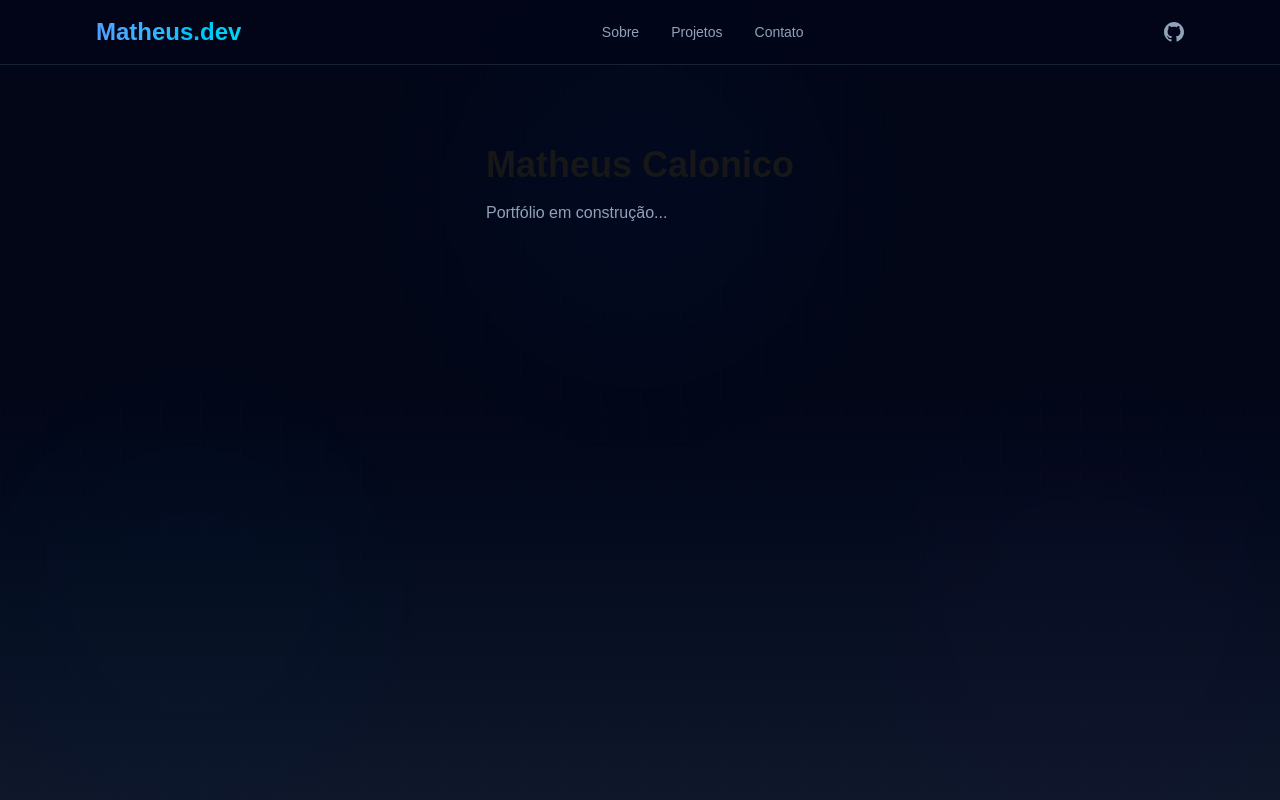
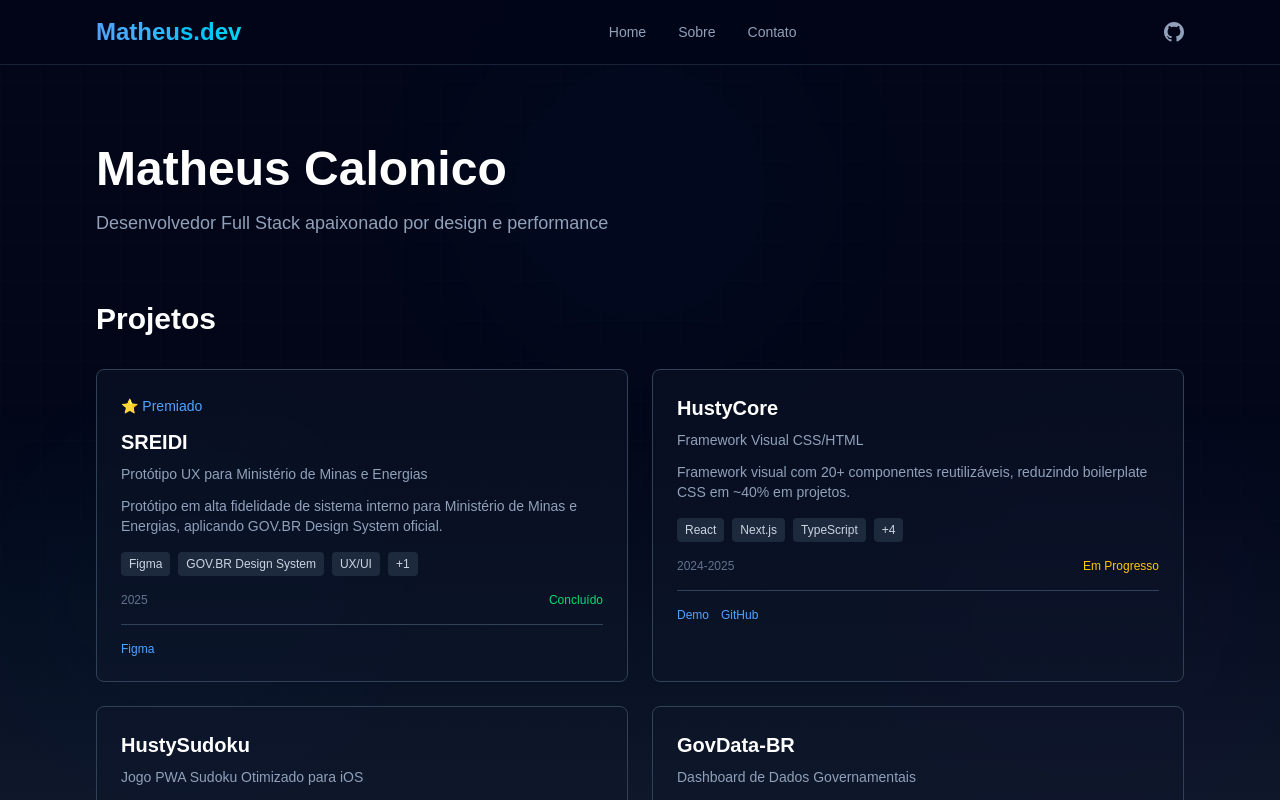
Before and after one commit to Husty-09/portifolio, a Next.js app: page / in a window 1280 px wide. Shown: the top 800 px of the page. Built offline with nearby package versions, Linux system fonts and the light colour scheme.

Commit message:
feat: importar ProjectGrid na home e corrigir layout do Header

```diff
--- a/app/components/Header.tsx
+++ b/app/components/Header.tsx
@@ -9,28 +9,28 @@ export default function Header() {
   return (
     <header className="sticky top-0 z-50 w-full border-b border-slate-700/50 bg-slate-950/80 backdrop-blur-md">
       <nav className="max-w-6xl mx-auto px-4 sm:px-6 lg:px-8 py-4">
-        <div className="flex items-center justify-between">
+        <div className="flex items-center justify-between w-full">
           {/* Logo */}
           <Link
             href="/"
-            className="text-2xl font-bold bg-gradient-to-r from-blue-400 to-cyan-400 bg-clip-text text-transparent hover:from-blue-300 hover:to-cyan-300 transition-all duration-300"
+            className="text-2xl font-bold bg-gradient-to-r from-blue-400 to-cyan-400 bg-clip-text text-transparent hover:from-blue-300 hover:to-cyan-300 transition-all duration-300 flex-shrink-0"
           >
             Matheus.dev
           </Link>
 
-          {/* Nav Desktop */}
-          <div className="hidden md:flex items-center gap-8">
+          {/* Nav Desktop - Centralizado */}
+          <div className="hidden md:flex items-center gap-8 flex-1 justify-center">
+            <Link
+              href="/"
+              className="text-slate-400 hover:text-white transition-colors duration-300 text-sm font-medium"
+            >
+              Home
+            </Link>
             <Link
               href="/sobre"
               className="text-slate-400 hover:text-white transition-colors duration-300 text-sm font-medium"
             >
               Sobre
-            </Link>
-            <Link
-              href="/projects"
-              className="text-slate-400 hover:text-white transition-colors duration-300 text-sm font-medium"
-            >
-              Projetos
             </Link>
             <a
               href="#contato"
@@ -41,7 +41,7 @@ export default function Header() {
           </div>
 
           {/* GitHub + Menu Mobile */}
-          <div className="flex items-center gap-4">
+          <div className="flex items-center gap-4 flex-shrink-0">
             <a
               href="https://github.com/Husty-09"
               target="_blank"
--- /dev/null
+++ b/app/components/ProjectCard.tsx
@@ -0,0 +1,99 @@
+import { Project } from '@/data/projects';
+
+interface ProjectCardProps {
+  project: Project;
+}
+
+export default function ProjectCard({ project }: ProjectCardProps) {
+  return (
+    <div className="group h-full border border-slate-700 rounded-lg p-6 bg-slate-900/50 hover:bg-slate-900/80 hover:border-slate-600 transition-all duration-300">
+      {/* Badge */}
+      {project.badge && (
+        <div className="inline-block mb-3 text-sm text-blue-400">
+          {project.badge}
+        </div>
+      )}
+
+      {/* Título */}
+      <h3 className="text-xl font-bold text-white mb-2 group-hover:text-blue-400 transition-colors">
+        {project.title}
+      </h3>
+
+      {/* Subtítulo */}
+      <p className="text-sm text-slate-400 mb-3">{project.subtitle}</p>
+
+      {/* Descrição */}
+      <p className="text-sm text-slate-400 mb-4 line-clamp-2">
+        {project.description}
+      </p>
+
+      {/* Tecnologias */}
+      <div className="flex flex-wrap gap-2 mb-4">
+        {project.technologies.slice(0, 3).map((tech) => (
+          <span
+            key={tech}
+            className="text-xs px-2 py-1 rounded bg-slate-800 text-slate-300"
+          >
+            {tech}
+          </span>
+        ))}
+        {project.technologies.length > 3 && (
+          <span className="text-xs px-2 py-1 rounded bg-slate-800 text-slate-300">
+            +{project.technologies.length - 3}
+          </span>
+        )}
+      </div>
+
+      {/* Ano + Status */}
+      <div className="flex items-center justify-between text-xs text-slate-500">
+        <span>{project.year}</span>
+        <span
+          className={
+            project.status === 'completed'
+              ? 'text-green-400'
+              : 'text-yellow-400'
+          }
+        >
+          {project.status === 'completed' ? 'Concluído' : 'Em Progresso'}
+        </span>
+      </div>
+
+      {/* Links */}
+      <div className="flex gap-3 mt-4 pt-4 border-t border-slate-700">
+        {project.links.demo && (
+          <a
+            href={project.links.demo}
+            target="_blank"
+            rel="noopener noreferrer"
+            onClick={(e) => e.stopPropagation()}
+            className="text-xs text-blue-400 hover:text-blue-300 transition-colors"
+          >
+            Demo
+          </a>
+        )}
+        {project.links.github && (
+          <a
+            href={project.links.github}
+            target="_blank"
+            rel="noopener noreferrer"
+            onClick={(e) => e.stopPropagation()}
+            className="text-xs text-blue-400 hover:text-blue-300 transition-colors"
+          >
+            GitHub
+          </a>
+        )}
+        {project.links.figma && (
+          <a
+            href={project.links.figma}
+            target="_blank"
+            rel="noopener noreferrer"
+            onClick={(e) => e.stopPropagation()}
+            className="text-xs text-blue-400 hover:text-blue-300 transition-colors"
+          >
+            Figma
+          </a>
+        )}
+      </div>
+    </div>
+  );
+}
--- /dev/null
+++ b/app/components/ProjectGrid.tsx
@@ -0,0 +1,14 @@
+'use client';
+
+import { projects } from '@/data/projects';
+import ProjectCard from './ProjectCard';
+
+export default function ProjectGrid() {
+  return (
+    <div className="grid grid-cols-1 md:grid-cols-2 gap-6">
+      {projects.map((project) => (
+        <ProjectCard key={project.slug} project={project} />
+      ))}
+    </div>
+  );
+}
--- a/app/page.tsx
+++ b/app/page.tsx
@@ -1,8 +1,19 @@
+import ProjectGrid from './components/ProjectGrid';
+
 export default function Home() {
   return (
     <main className="flex-1 max-w-6xl mx-auto px-4 sm:px-6 lg:px-8 py-20">
-      <h1 className="text-4xl font-bold mb-4">Matheus Calonico</h1>
-      <p className="text-slate-400">Portfólio em construção...</p>
+      <div className="mb-16">
+        <h1 className="text-5xl font-bold mb-4 text-white">Matheus Calonico</h1>
+        <p className="text-lg text-slate-400">
+          Desenvolvedor Full Stack apaixonado por design e performance
+        </p>
+      </div>
+
+      <section>
+        <h2 className="text-3xl font-bold mb-8 text-white">Projetos</h2>
+        <ProjectGrid />
+      </section>
     </main>
   );
 }
--- /dev/null
+++ b/data/projects.ts
@@ -0,0 +1,107 @@
+export interface Project {
+  slug: string;
+  title: string;
+  subtitle: string;
+  description: string;
+  longDescription: string;
+  badge?: string;
+  technologies: string[];
+  links: {
+    demo?: string;
+    github?: string;
+    figma?: string;
+  };
+  year: string;
+  status: 'completed' | 'in-progress';
+}
+
+export const projects: Project[] = [
+  {
+    slug: 'sreidi',
+    title: 'SREIDI',
+    subtitle: 'Protótipo UX para Ministério de Minas e Energias',
+    description:
+      'Protótipo em alta fidelidade de sistema interno para Ministério de Minas e Energias, aplicando GOV.BR Design System oficial.',
+    longDescription:
+      'Liderei o levantamento de requisitos, análise de dados e prototipagem visual em alta fidelidade para uma aplicação interna do Ministério de Minas e Energias, aplicando o GOV.BR Design System oficial. O projeto foi reconhecido como destaque entre pares pela excelência técnica e qualidade de design, entregue através de parceria de extensão universitária com a Universidade de Brasília. Apresentei o protótipo final presencialmente para a equipe de engenharia completa do cliente e liderança sênior, coletando feedback e iterando em sessões colaborativas.',
+    badge: '⭐ Premiado',
+    technologies: ['Figma', 'GOV.BR Design System', 'UX/UI', 'Análise de Dados'],
+    links: {
+      figma: 'https://www.figma.com/proto/r2MvwpRUMS8drNF87gQzXQ/SREIDI',
+    },
+    year: '2025',
+    status: 'completed',
+  },
+  {
+    slug: 'hustycore',
+    title: 'HustyCore',
+    subtitle: 'Framework Visual CSS/HTML',
+    description:
+      'Framework visual com 20+ componentes reutilizáveis, reduzindo boilerplate CSS em ~40% em projetos.',
+    longDescription:
+      'Construí uma biblioteca de componentes e framework visual completo com 20+ componentes reutilizáveis, reduzindo significativamente boilerplate CSS em aproximadamente 40% em projetos que adotaram. Configurei um pipeline CI/CD robusto com Husky, Commitlint, lint-staged e standard-version, automatizando versionamento semântico e aplicando Conventional Commits em 100% dos commits. Implementei suites de testes abrangentes com Vitest e Testing Library, alcançando >85% cobertura de componentes e eliminando regressões UI críticas. Implantei em Vercel com análise em tempo real, monitorando Core Web Vitals (LCP, FID, CLS) para manter performance dentro dos padrões "Bom" do Google.',
+    technologies: [
+      'React',
+      'Next.js',
+      'TypeScript',
+      'Tailwind CSS',
+      'Framer Motion',
+      'Vitest',
+      'Vercel',
+    ],
+    links: {
+      demo: 'https://hustycore.vercel.app/pt',
+      github: 'https://github.com/Husty-09/HustyCore',
+    },
+    year: '2024-2025',
+    status: 'in-progress',
+  },
+  {
+    slug: 'hustysudoku',
+    title: 'HustySudoku',
+    subtitle: 'Jogo PWA Sudoku Otimizado para iOS',
+    description:
+      'Aplicação PWA com menos de 100KB de bundle, offline-first com service workers e instalação nativa em iOS/Android.',
+    longDescription:
+      'Projetei um jogo Sudoku completo com foco em performance, entregando uma experiência nativa em iOS com bundle inicial inferior a 100KB, sem necessidade de distribuição via App Store. Construí uma PWA offline-first robusta com service workers, permitindo gameplay completo sem conexão de rede e instalação direta na tela inicial de iOS e Android. Implementei um layout completamente responsivo com Tailwind CSS, validando em 5+ breakpoints (320px–1440px) para garantir UX consistente em qualquer dispositivo.',
+    technologies: [
+      'React',
+      'Next.js',
+      'TypeScript',
+      'Tailwind CSS',
+      'PWA',
+      'Service Workers',
+      'Vercel',
+    ],
+    links: {
+      demo: 'https://sudoku-husty.vercel.app',
+      github: 'https://github.com/Husty-09/HustySudoku',
+    },
+    year: '2024',
+    status: 'completed',
+  },
+  {
+    slug: 'govdata-br',
+    title: 'GovData-BR',
+    subtitle: 'Dashboard de Dados Governamentais',
+    description:
+      'Dashboard interativo correlacionando indicadores IBGE em 27 estados com mandatos políticos 2002–2024.',
+    longDescription:
+      'Dashboard interativo que correlaciona indicadores econômicos do IBGE em 27 estados brasileiros com mandatos políticos de 2002–2024, descobrindo padrões invisíveis em dados brutos através de visualizações dinâmicas. Construído com TypeScript e Next.js, consumindo 3+ APIs governamentais públicas (IBGE, TSE) para renderizar gráficos dinâmicos com filtros multidimensionais avançados. Atualmente integrando dados eleitorais da TSE para habilitar análise cross-domain; primeira versão estável planejada para Q3 2026.',
+    technologies: [
+      'React',
+      'Next.js',
+      'TypeScript',
+      'Tailwind CSS',
+      'Chart.js',
+      'APIs Governamentais',
+      'Vercel',
+    ],
+    links: {
+      demo: 'https://govdata-br.vercel.app',
+      github: 'https://github.com/Husty-09/GovData-BR',
+    },
+    year: '2024-2025',
+    status: 'in-progress',
+  },
+];
```
